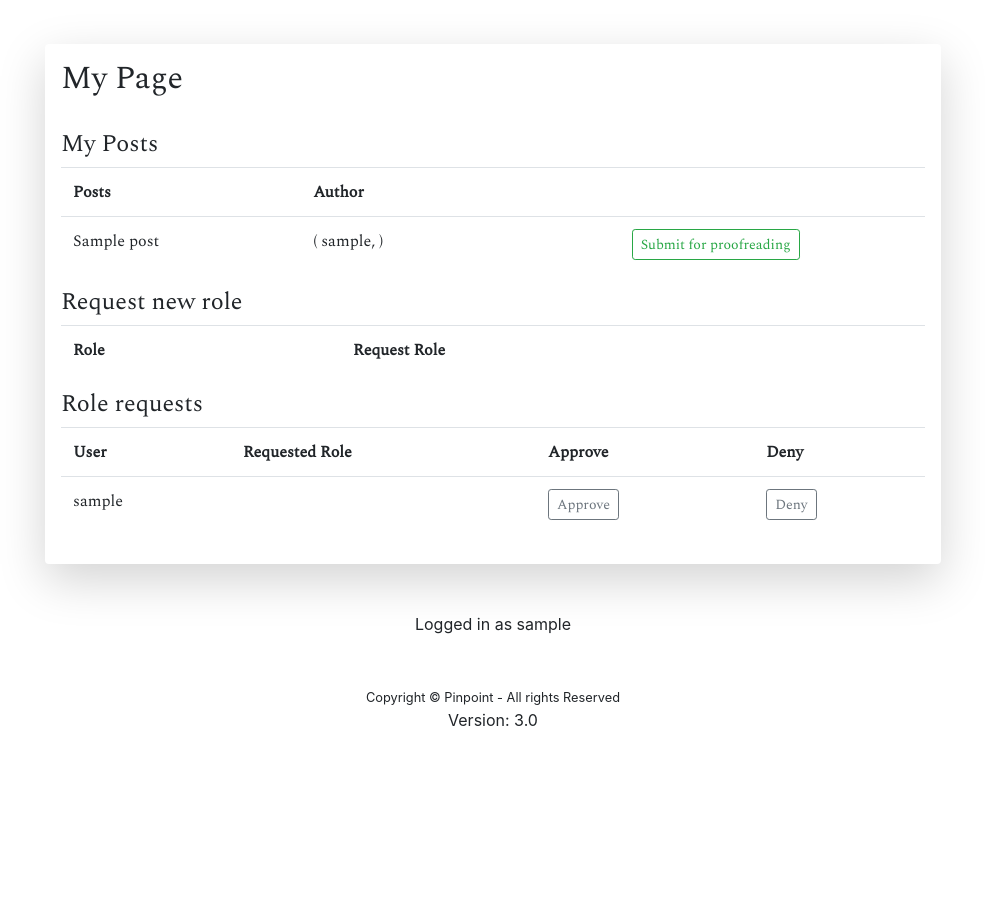
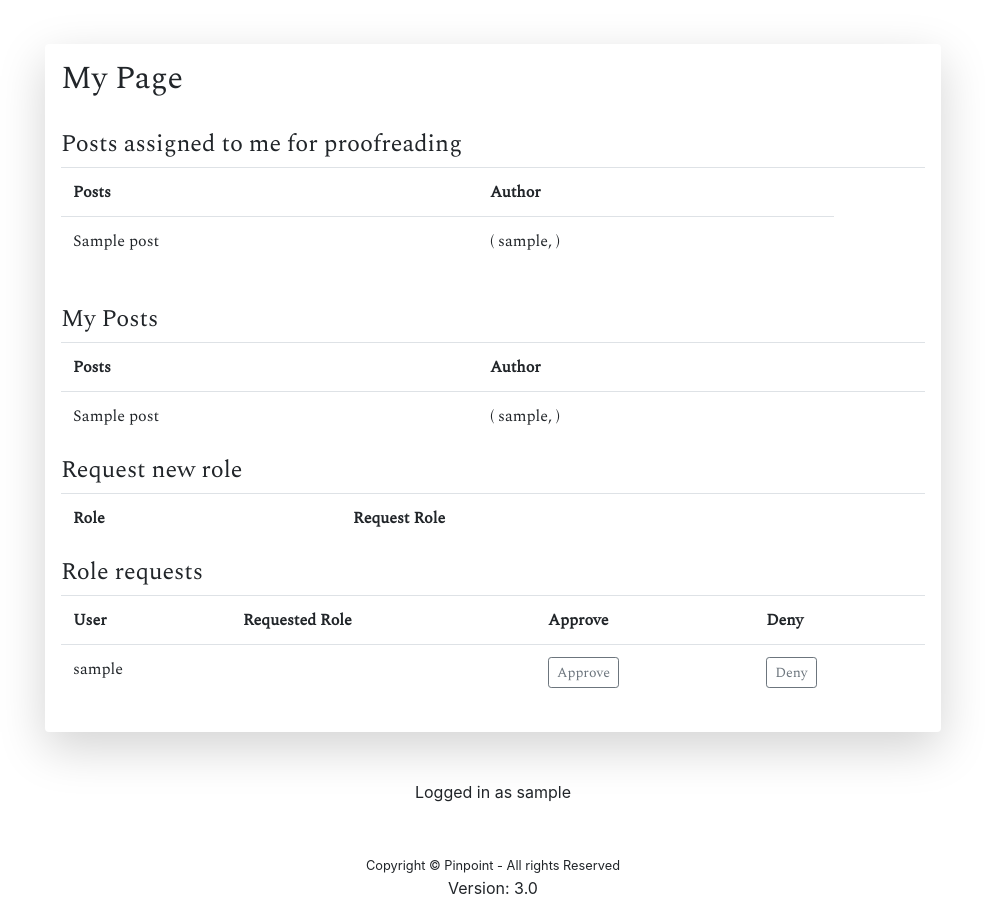
Before and after one commit to andrmoe/IT1901_17_andrmoe, a Django app: page /my_page/ in a window 1280 px wide. Shown: the part 63-963 px from the top of the page, without its empty margins (147-1132 px from the left). Before the commit the page ends 789 px from the top, so only its background shows below. Run offline with Django 3.2, Linux system fonts and the light colour scheme; a user stored in the database is signed in; tables that the repository leaves empty hold one stand-in row (values such as "Sample post"); lists and menus that the app fills with data are empty; some libraries are stand-ins or nearby versions.

Commit message:
Added buttons for needs_proofreading, needs_approval and published

```diff
--- a/pinpoint/view_content/forms.py
+++ b/pinpoint/view_content/forms.py
@@ -11,15 +11,13 @@ AuthorForm = modelform_factory(Post, fields=['title', 'body', 'categories', 'aut
                                         'author': CheckboxSelectMultiple()})
 
 
-EditorForm = modelform_factory(Post, fields=['title', 'body', 'categories', 'needs_proofreading',
-                                             'needs_approval', 'comment'],
+EditorForm = modelform_factory(Post, fields=['title', 'body', 'categories', 'comment'],
                                widgets={'title': Textarea(attrs={'cols': 100, 'rows': 1}),
                                         'body': Textarea(attrs={'cols': 100, 'rows': 25}),
                                         'categories': CheckboxSelectMultiple()})
 
 
-ExEditorForm = modelform_factory(Post, fields=['title', 'body', 'needs_proofreading', 'needs_approval',
-                                               'published', 'categories', 'comment'],
+ExEditorForm = modelform_factory(Post, fields=['title', 'body', 'published', 'categories', 'comment'],
                                  widgets={'title': Textarea(attrs={'cols': 100, 'rows': 1}),
                                           'body': Textarea(attrs={'cols': 100, 'rows': 25}),
                                           'categories': CheckboxSelectMultiple()})
--- a/pinpoint/view_content/templates/view_content/my_page.html
+++ b/pinpoint/view_content/templates/view_content/my_page.html
@@ -2,6 +2,28 @@
 {% block title %}My Page{% endblock %}
 {% block content %}
 <h2>My Page</h2>
+<br>
+<h4>Posts assigned to me for proofreading</h4>
+<table class="table table-hover">
+	<tr><th>Posts</th><th>Author</th><th></th></tr>
+ 		{% for post in assigned_to_logged_in_user %}
+			<tr class="pointer">
+				<td onclick="document.location='/edit/{{ post.id }}'">{{ post.title }}</td>
+				<td>({% for author in post.author.all %}
+						{{ author.username }},
+					{% endfor %})</td>
+				{% if not post.published %}
+					<td>
+						<center>
+							<button class="btn btn-outline-success btn-sm"
+									onclick="document.location='/submit_for_approval/{{ post.id }}'">Submit for approval
+							</button>
+						</center>
+					</td>
+				{% endif %}
+			</tr>
+ 		{% endfor %}
+	</table>
 <br>
 {% if posts %}
 	<h4>My Posts</h4>
@@ -14,11 +36,13 @@
 				{{ author.username }},
 			{% endfor %})</td>
 		<td>
+		{% if not post.published and not post.needs_proofreading %}
 			<center>
 				<button class="btn btn-outline-success btn-sm"
 						onclick="document.location='/submit_to_proofreading/{{ post.id }}'">Submit for proofreading
 				</button>
 			</center>
+		{% endif %}
 		</td>
 	</tr>
  		{% endfor %}
--- a/pinpoint/view_content/urls.py
+++ b/pinpoint/view_content/urls.py
@@ -24,6 +24,9 @@ urlpatterns = [
     path('executive_page/', views.executive_page, name='executive_page'),
     path('my_profile/', views.my_profile, name='my_profile'),
     path('submit_to_proofreading/<post_id>', views.submit_for_proofreading),
+    path('submit_for_approval/<post_id>', views.submit_for_approval),
+    path('publish/<post_id>', views.publish),
+    path('back_to_proofreading/<post_id>', views.back_to_proofreading),
     path('profile/<user_id>', views.show_users_profile, name='view_profile'),
     path('add_category/', views.add_category, name='add_category')
 ]
--- a/pinpoint/view_content/views.py
+++ b/pinpoint/view_content/views.py
@@ -165,10 +165,13 @@ def my_page(request):
     I_am_editor = is_editor(request.user)
     posts = Post.objects.filter(author=request.user)
     needs_proofreading = Post.objects.filter(needs_proofreading=True)
-    groups = Group.objects.all
+    assigned_to_logged_in_user = needs_proofreading.filter(editor=request.user)
+    groups = Group.objects.all()
     role_requests = RoleRequest.objects.all()
     return render(request, "view_content/my_page.html",
-                  {'posts': posts, 'needs_proofreading': needs_proofreading, 'is_editor': I_am_editor, 'groups': groups, 'role_requests': role_requests})
+                  {'posts': posts, 'needs_proofreading': needs_proofreading, 'is_editor': I_am_editor,
+                   'groups': groups, 'role_requests': role_requests,
+                   'assigned_to_logged_in_user': assigned_to_logged_in_user})
 
 
 def executive_page(request):
@@ -306,6 +309,35 @@ def submit_for_proofreading(request, post_id):
     return redirect("/my_page/")
 
 
+def submit_for_approval(request, post_id):
+    post = Post.objects.get(id=post_id)
+    if post.editor == request.user:
+        post.needs_approval = True
+        post.needs_proofreading = False
+    post.save()
+    return redirect("/my_page/")
+
+
+def publish(request, post_id):
+    post = Post.objects.get(id=post_id)
+    if is_executive_editor(request.user):
+        post.published = True
+        post.needs_approval = False
+        post.needs_proofreading = False
+    post.save()
+    return redirect("/executive_page/")
+
+
+def back_to_proofreading(request, post_id):
+    post = Post.objects.get(id=post_id)
+    if is_executive_editor(request.user):
+        post.published = False
+        post.needs_approval = False
+        post.needs_proofreading = True
+    post.save()
+    return redirect("/executive_page/")
+
+
 def save_post_to_user(request, post_id):
     post = Post.objects.get(id=post_id)
     if request.user.is_authenticated:
```
Also changed, not shown: pinpoint/view_content/templates/view_content/executive_page.html (+12 -2 lines).
